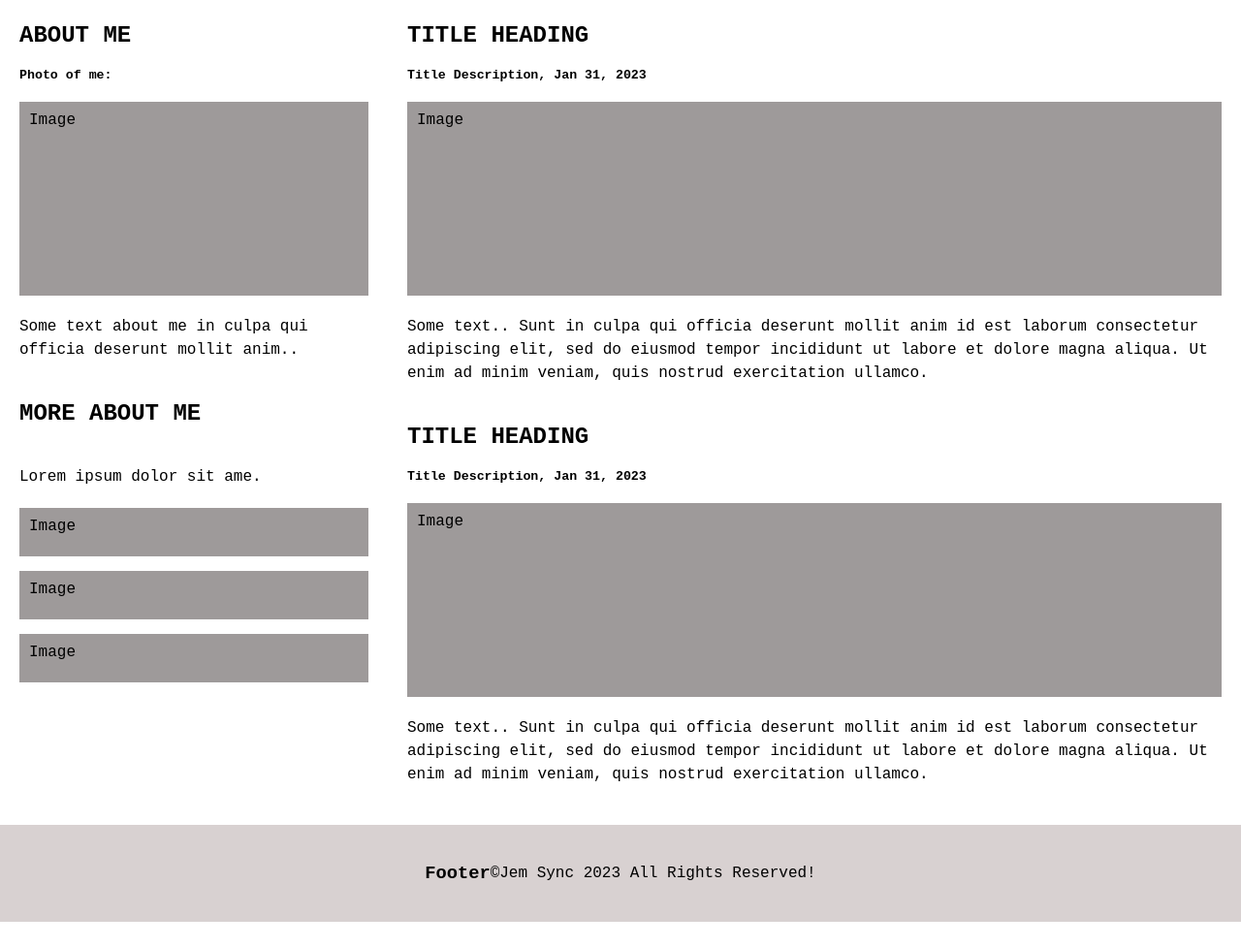
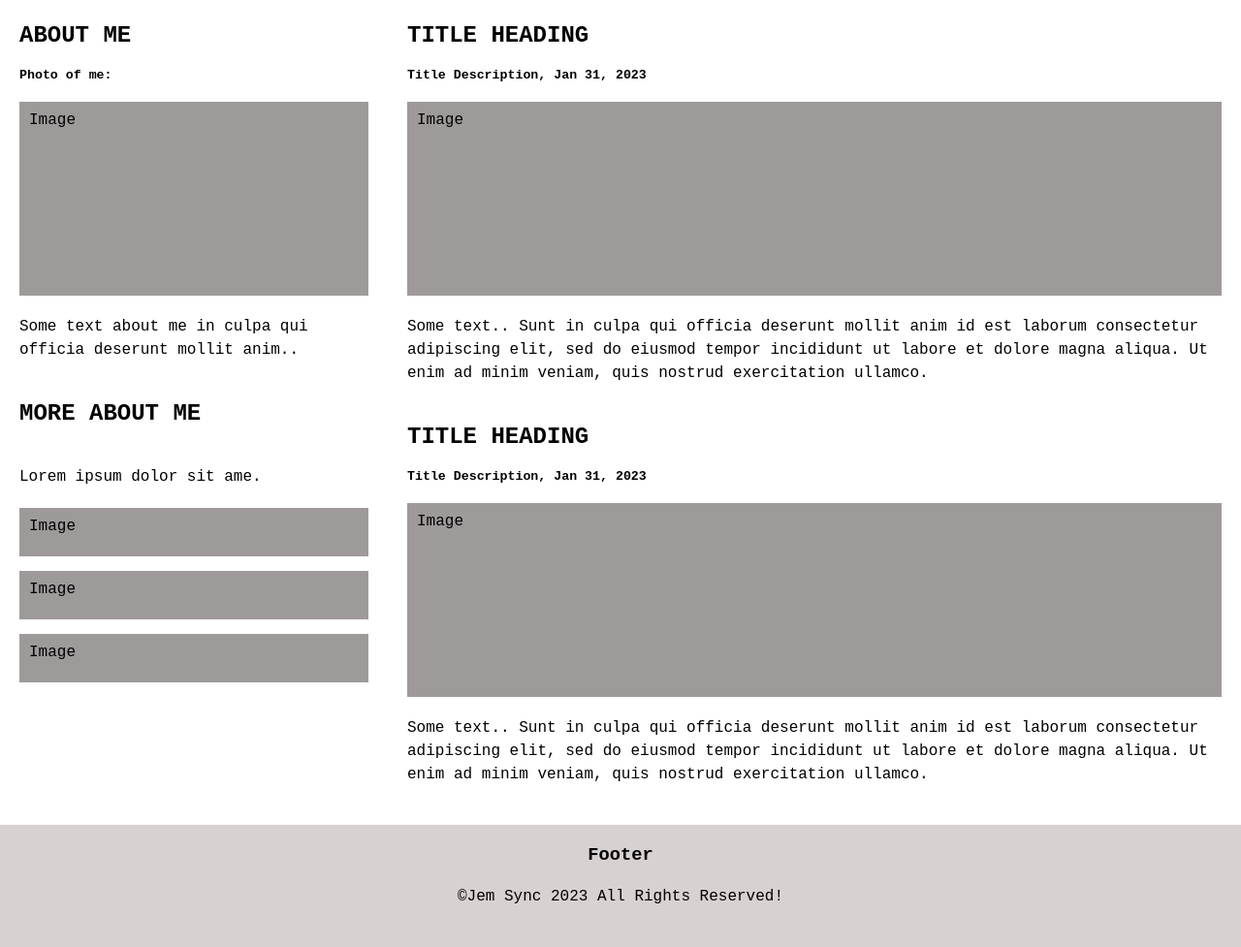
Before and after one commit to syjem/Responsive-Website, a plain HTML site: page index.html in a window 1280 px wide. Shown: the part 345-1322 px from the top of the page at 97% size. Before the commit the page ends 1296 px from the top, so only its background shows below. Drawn offline with Linux system fonts and the light colour scheme.

Commit message:
footer flex-direction to column

```diff
--- a/css/style.css
+++ b/css/style.css
@@ -118,11 +118,12 @@ main {
 
 .footer {
     width: 100%;
-    height: 100px;
+    padding: 20px;
     background-color: rgb(216, 209, 209);
     display: flex;
     justify-content: center;
     align-items: center;
+    flex-direction: column;
 }
 
 @media screen and (max-width: 700px) {
```
